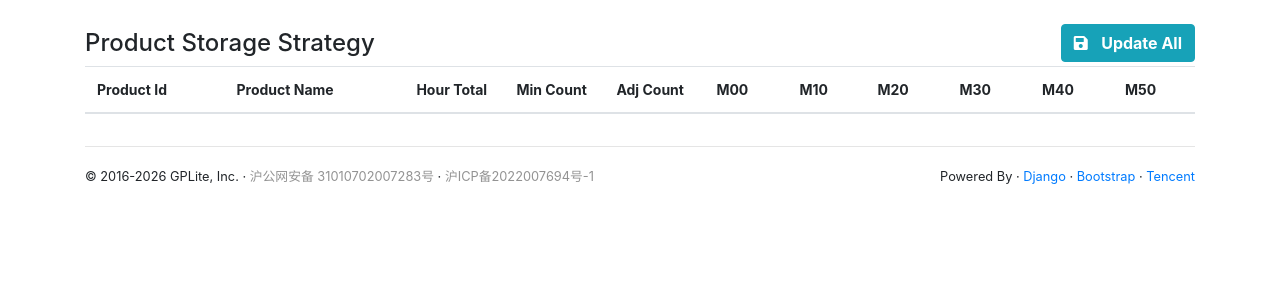
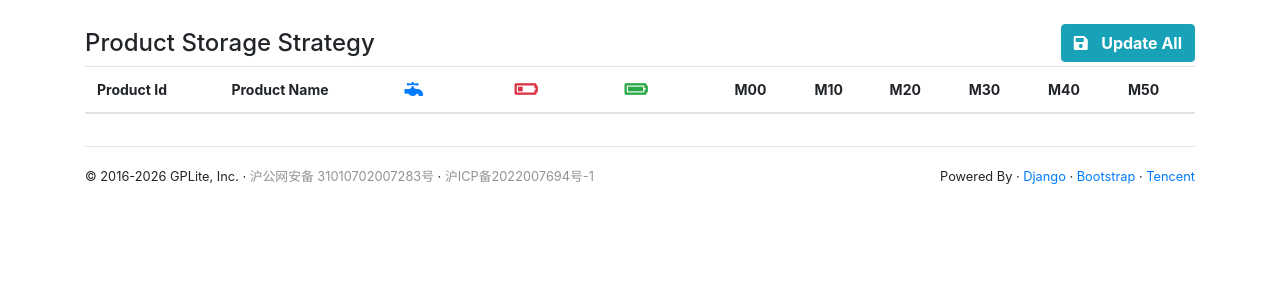
Before and after one commit to pig0301/gplitesite, a Django app: page /coding/spider/storage/strategy/ in a window 1280 px wide. Shown: the part 56-356 px from the top of the page. Run offline with Django 3.2, Linux system fonts and the light colour scheme; data that the repository does not hold is empty; some libraries are stand-ins or nearby versions.

Commit message:
优化表格标题

```diff
--- a/htmlfiles/templates/coding/spider/strategy.html
+++ b/htmlfiles/templates/coding/spider/strategy.html
@@ -19,9 +19,9 @@
 				        <tr>
 				            <th>Product Id</th>
 				            <th>Product Name</th>
-				            <th width="100">Hour Total</th>
-				            <th width="100">Min Count</th>
-				            <th width="100">Adj Count</th>
+				            <th width="110"><i class="fas fa-faucet text-primary fa-lg"></i></th>
+				            <th width="110"><i class="fas fa-battery-quarter text-danger fa-lg"></i></th>
+				            <th width="110"><i class="fas fa-battery-full text-success fa-lg"></i></th>
 				            <th v-for="step in minuteSteps" :key="step">M${ String(step).padStart(2, '0') }</th>
 				        </tr>
 				    </thead>
```
